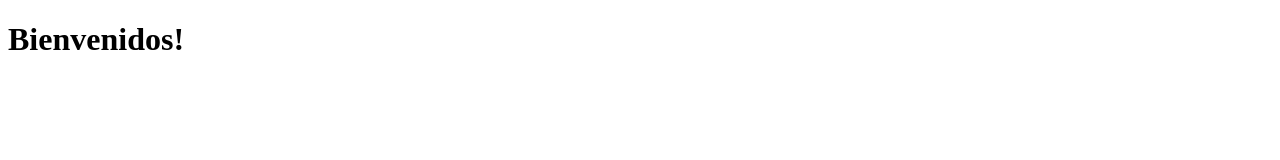
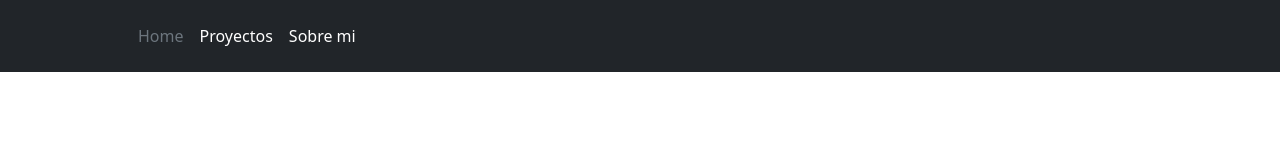
Before and after one commit to FaisanL/Portafolio, a plain HTML site: page index.html in a window 1280 px wide. Drawn offline with nearby package versions, Linux system fonts and the light colour scheme.

Commit message:
31-01-23

```diff
--- a/index.html
+++ b/index.html
@@ -5,9 +5,27 @@
     <meta http-equiv="X-UA-Compatible" content="IE=edge">
     <meta name="viewport" content="width=device-width, initial-scale=1.0">
     <title>Protafolio Fabian Lobos</title>
-
+    <!-- Bootstrap -->
+    <link href="https://cdn.jsdelivr.net/npm/bootstrap@5.2.3/dist/css/bootstrap.min.css" rel="stylesheet">
+    <script src="https://cdn.jsdelivr.net/npm/bootstrap@5.2.3/dist/js/bootstrap.bundle.min.js"></script>
+    <!-- End Bootstrap -->
 </head>
 <body>
-    <h1>Bienvenidos!</h1>
+    <header class="p-3 text-bg-dark">
+        <div class="container">
+          <div class="d-flex flex-wrap align-items-center justify-content-center justify-content-lg-start">
+            <a href="/" class="d-flex align-items-center mb-2 mb-lg-0 text-white text-decoration-none">
+              <svg class="bi me-2" width="40" height="32" role="img" aria-label="Bootstrap"><use xlink:href="#bootstrap"/></svg>
+            </a>
+
+            <ul class="nav col-12 col-lg-auto me-lg-auto mb-2 justify-content-center mb-md-0">
+              <li><a href="#" class="nav-link px-2 text-secondary">Home</a></li>
+              <li><a href="#" class="nav-link px-2 text-white">Proyectos</a></li>
+              <li><a href="#" class="nav-link px-2 text-white">Sobre mi</a></li>
+            </ul>
+
+          </div>
+        </div>
+      </header>
 </body>
 </html>
```
